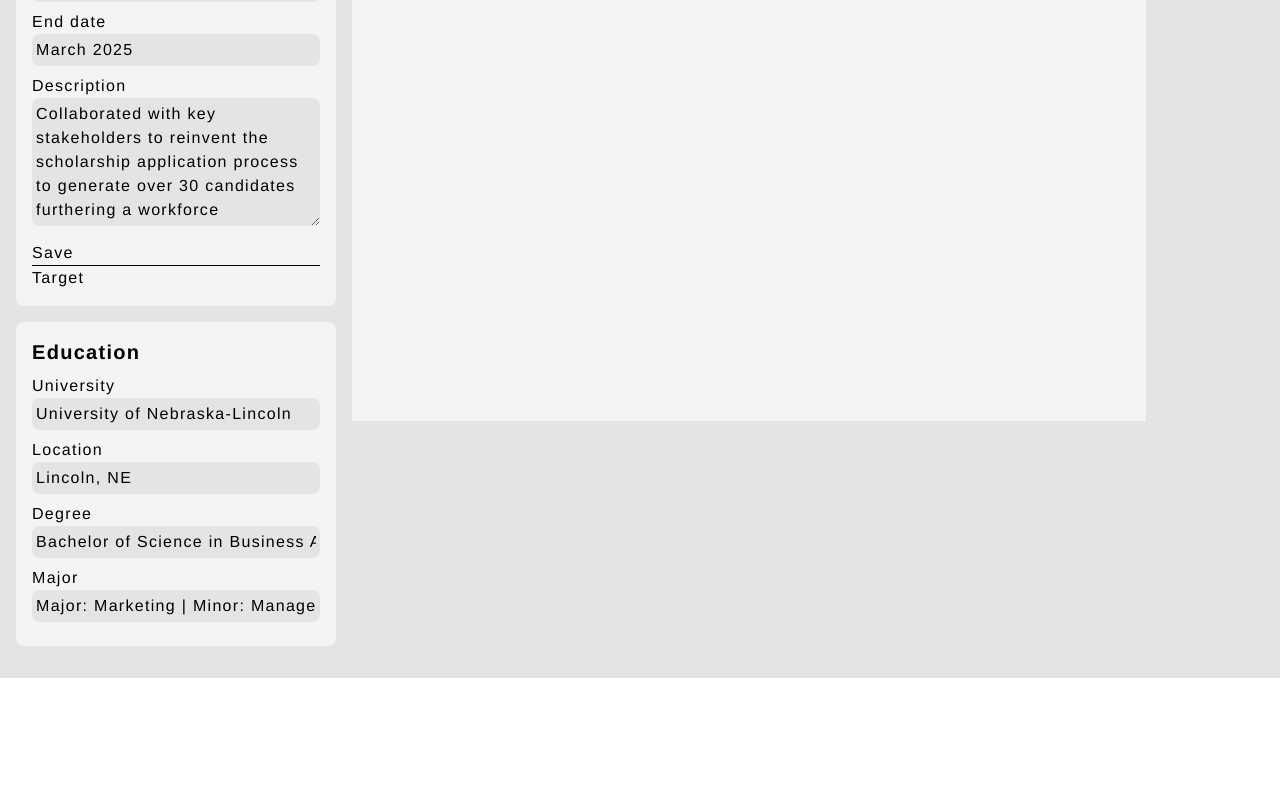
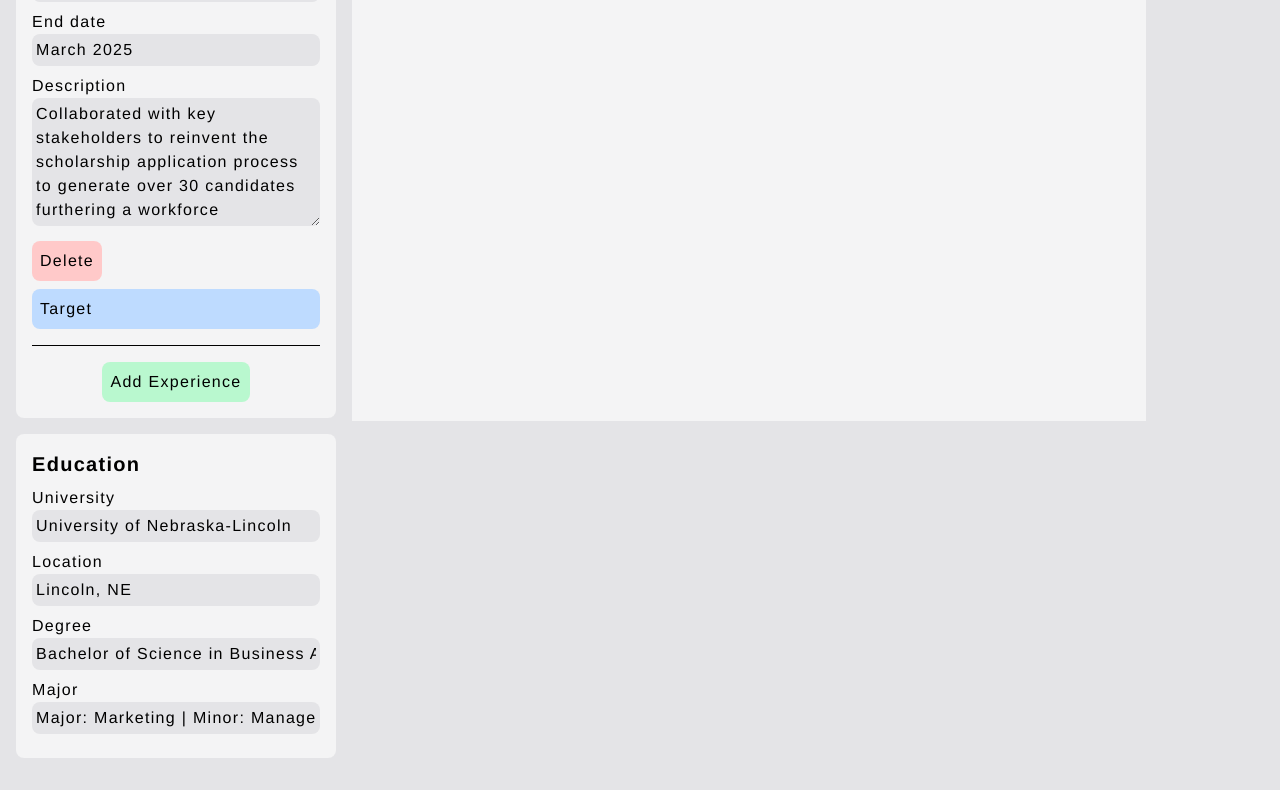
Before and after one commit to SherwinDistor/odin-cv-application, a React (Vite) app: page / in a window 1280 px wide. Shown: the part 718-1508 px from the top of the page. Before the commit the page ends 1396 px from the top, so only its background shows below. Built offline with nearby package versions, Linux system fonts and the light colour scheme.

Commit message:
Delete and add experience buttons

```diff
--- a/src/App.jsx
+++ b/src/App.jsx
@@ -2,6 +2,8 @@ import { useState } from 'react';
 import InputCard from './components/InputCard';
 import ExperienceTile from './components/ExperienceTile';
 import InputField from './components/InputField';
+
+let experienceId = 2;
 
 function App() {
 	const [personalDetails, setPersonalDetails] = useState({
@@ -69,6 +71,26 @@ function App() {
 		setExperience(newExperience);
 	}
 
+	function addExperience() {
+		setExperience([
+			...experience,
+			{
+				id: experienceId++,
+				name: '',
+				position: '',
+				startDate: '',
+				endDate: '',
+				location: '',
+				description: '',
+			},
+		]);
+	}
+
+	function deleteExperience(e) {
+		console.log(e);
+		setExperience(experience.filter((exp) => exp.id != e.target.id));
+	}
+
 	return (
 		<>
 			<div className='bg-zinc-200 p-4 h-full flex gap-4'>
@@ -127,9 +149,19 @@ function App() {
 											handleChange={handleExperienceChange}
 											isActive={activeIndex === index}
 											onExpand={() => setActiveIndex(index)}
+											onDelete={deleteExperience}
 										/>
 									);
 							  })}
+						<hr className='mb-4 mt-4' />
+						<div className='flex justify-center'>
+							<button
+								className='bg-green-200 rounded-lg p-2 hover:bg-green-100'
+								onClick={addExperience}
+							>
+								Add Experience
+							</button>
+						</div>
 					</InputCard>
 					<InputCard>
 						<h1 className='text-xl font-bold mb-2'>Education</h1>
--- a/src/components/ExperienceTile.jsx
+++ b/src/components/ExperienceTile.jsx
@@ -1,6 +1,6 @@
 import InputField from './InputField';
 
-function ExperienceTile({ exp, isActive, onExpand, handleChange }) {
+function ExperienceTile({ exp, isActive, onExpand, handleChange, onDelete }) {
 	return (
 		<>
 			{isActive ? (
@@ -42,16 +42,25 @@ function ExperienceTile({ exp, isActive, onExpand, handleChange }) {
 						className='bg-zinc-200 p-1 rounded-lg w-full mb-2'
 						rows='5'
 						onChange={handleChange}
+						value={exp.description}
+					></textarea>
+
+					<button
+						className='bg-red-200 rounded-lg p-2 hover:bg-red-100'
+						onClick={onDelete}
+						id={exp.id}
 					>
-						{exp.description}
-					</textarea>
-
-					<button>Save</button>
-					<hr />
+						Delete
+					</button>
 				</>
 			) : (
 				<>
-					<h3 onClick={onExpand}>{exp.name}</h3>
+					<h3
+						className='bg-blue-200 rounded-lg p-2 mb-2 mt-2'
+						onClick={onExpand}
+					>
+						{exp.name}
+					</h3>
 				</>
 			)}
 		</>
```
